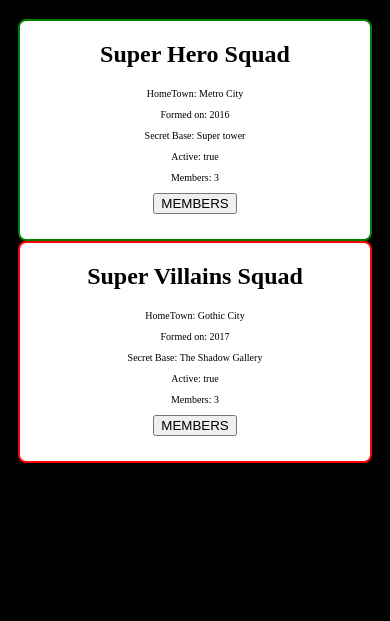
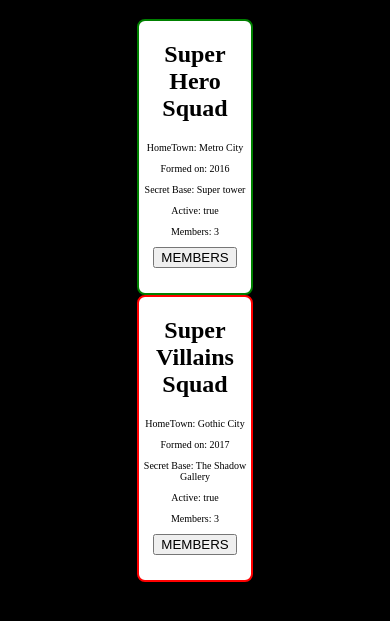
Before and after one commit to cvarelaf/supersAndVillians, a plain HTML site: page index.html in a window 390 px wide. Shown: the part 61-682 px from the top of the page. Drawn offline with Linux system fonts and the light colour scheme.

Commit message:
Responsive

```diff
--- a/style.css
+++ b/style.css
@@ -19,7 +19,7 @@
 
     .heroesComponent{
         background-color: white;
-        width:350px;
+        width:30%;
         margin: auto;
         right: 0;
         left: 0;
@@ -31,7 +31,7 @@
 
     .villainsComponent{
         background-color: white;
-        width:350px;
+        width:30%;
         margin: auto;
         right: 0;
         left: 0;
```
